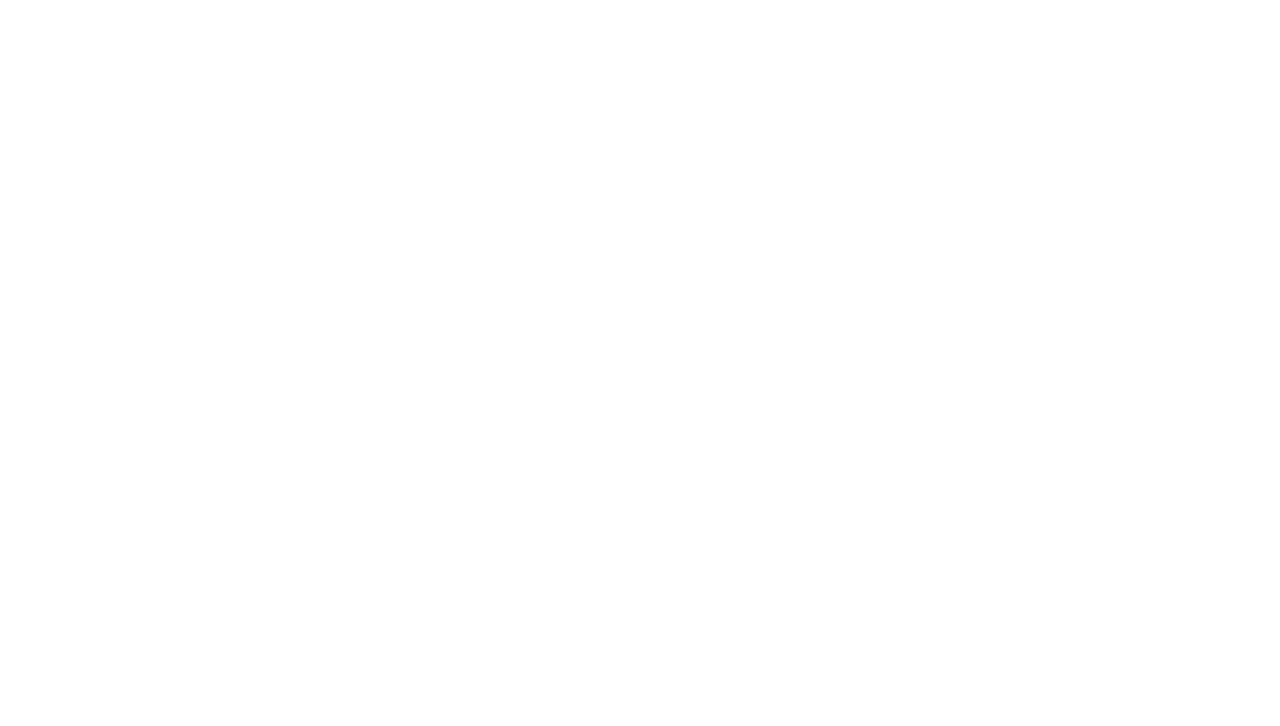
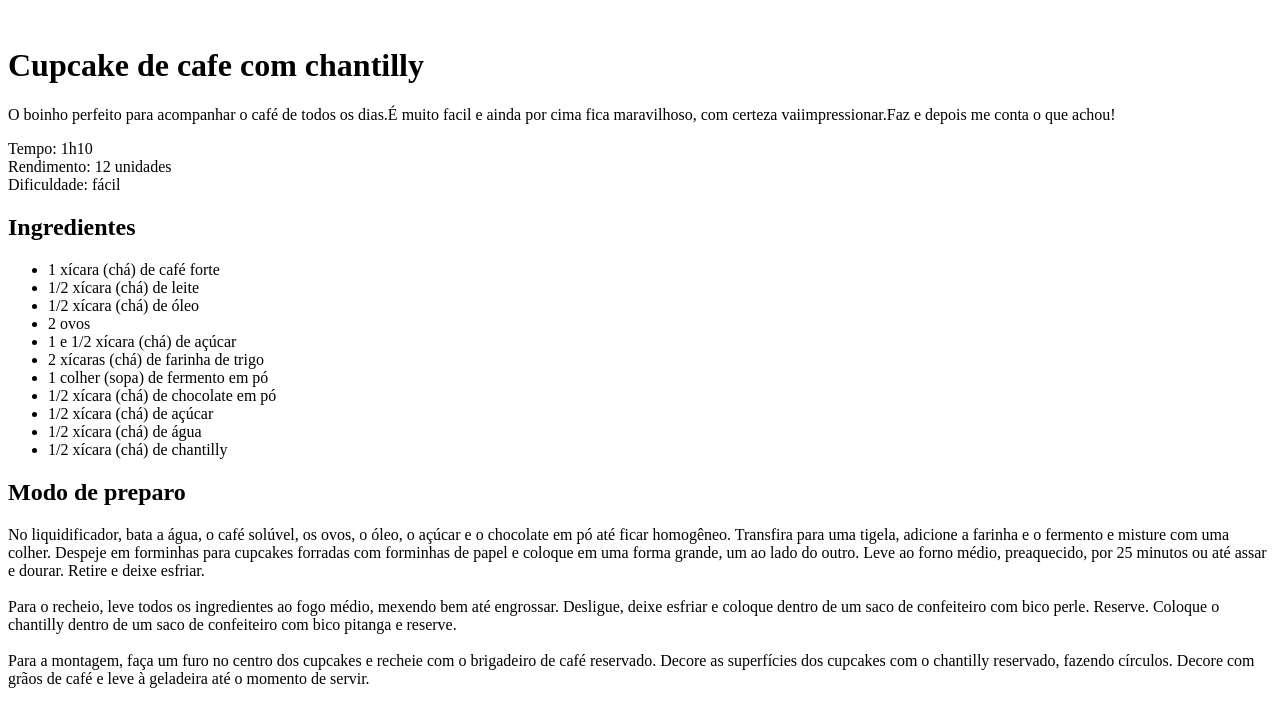
Before and after one commit to hugx5/Projeto-Receita, a plain HTML site: page index.html in a window 1280 px wide. Drawn offline with Linux system fonts and the light colour scheme.

Commit message:
iniciando html

```diff
--- a/index.html
+++ b/index.html
@@ -6,6 +6,50 @@
   <title>Pagina Receita</title>
 </head>
 <body>
+  <div id="page">
+    <img src="" alt="">
+    <main>
+      <section id="about"></section>
+      <h1>Cupcake de cafe com chantilly</h1>
+      <p>
+        O boinho perfeito para acompanhar o café de todos os dias.É muito facil e ainda por cima fica maravilhoso, com certeza vaiimpressionar.Faz e depois me conta o que achou!
+      </p>
+      <p>
+        Tempo: 1h10 <br>
+        Rendimento: 12 unidades <br>
+        Dificuldade: fácil
+      </p>
+      <section id="ingredients">
+        <H2>Ingredientes</H2>
+        <ul>
+          <li>1 xícara (chá) de café forte</li>
+          <li>1/2 xícara (chá) de leite</li>
+          <li>1/2 xícara (chá) de óleo</li>
+          <li>2 ovos</li>
+          <li>1 e 1/2 xícara (chá) de açúcar</li>
+          <li>2 xícaras (chá) de farinha de trigo</li>
+          <li>1 colher (sopa) de fermento em pó</li>
+          <li>1/2 xícara (chá) de chocolate em pó</li>
+          <li>1/2 xícara (chá) de açúcar</li>
+          <li>1/2 xícara (chá) de água</li>
+          <li>1/2 xícara (chá) de chantilly</li>
+        </ul>
+      </section>
+      <section id="preparation">
+        <H2>Modo de preparo</H2>
+        <p>
+          No liquidificador, bata a água, o café solúvel, os ovos, o óleo, o açúcar e o chocolate em pó até ficar homogêneo. Transfira para uma tigela, adicione a farinha e o fermento e misture com uma colher. Despeje em forminhas para cupcakes forradas com forminhas de papel e coloque em uma forma grande, um ao lado do outro. Leve ao forno médio, preaquecido, por 25 minutos ou até assar e dourar. Retire e deixe esfriar.
+          <br><br>
+
+          Para o recheio, leve todos os ingredientes ao fogo médio, mexendo bem até engrossar. Desligue, deixe esfriar e coloque dentro de um saco de confeiteiro com bico perle. Reserve. Coloque o chantilly dentro de um saco de confeiteiro com bico pitanga e reserve.
+          <br><br>
+
+          Para a montagem, faça um furo no centro dos cupcakes e recheie com o brigadeiro de café reservado. Decore as superfícies dos cupcakes com o chantilly reservado, fazendo círculos. Decore com grãos de café e leve à geladeira até o momento de servir.
+
+        </p>
+      </section>
+    </main>
+  </div>
 
 </body>
 </html>
```
